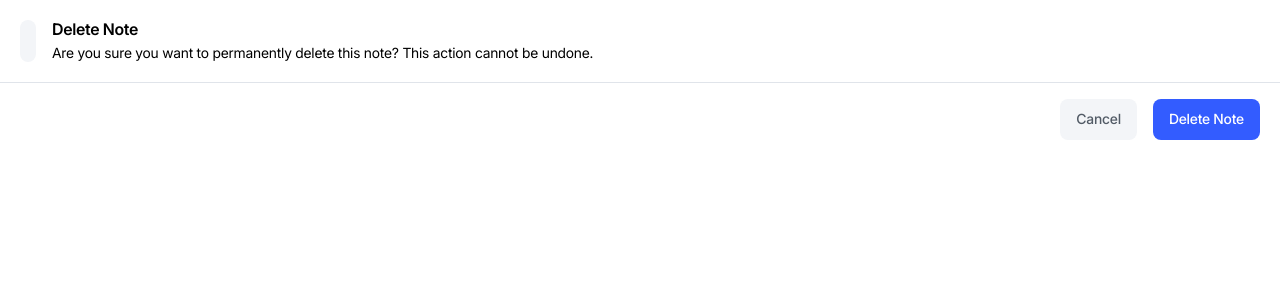
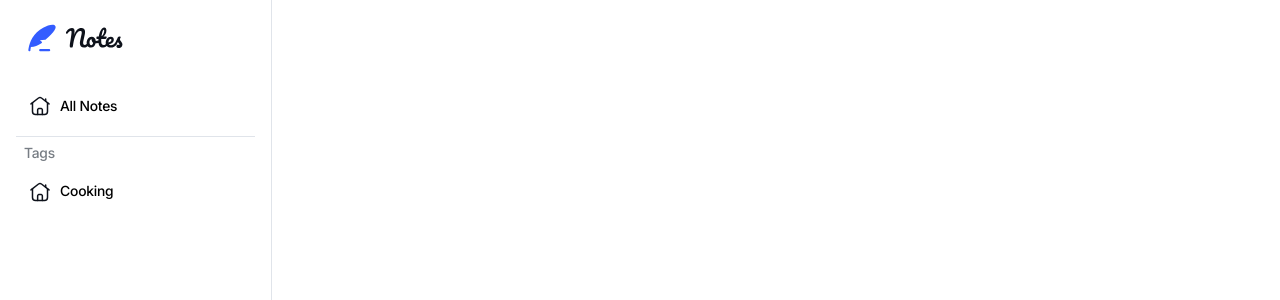
Before and after one commit to YeatisNeat/note-taking-web-app, a React (Vite) app in the folder WebApp/: page / in a window 1280 px wide. Shown: the top 300 px of the page. Built offline with nearby package versions, Linux system fonts and the light colour scheme.

Commit message:
Added Sidebar
Man lot's of work still needs to be done

```diff
--- a/WebApp/src/App.css
+++ b/WebApp/src/App.css
@@ -54,6 +54,14 @@
     box-sizing: border-box;
 }
 
+body {
+    height: 100vh;
+}
+
+#root {
+    height: 100%;
+}
+
 .text-preset-1 {
     font-family: 'InterBold';
     font-size: 1.5rem;
--- a/WebApp/src/App.jsx
+++ b/WebApp/src/App.jsx
@@ -3,12 +3,13 @@ import PrimaryButton from './components/PrimaryButton'
 import SecondaryButton from './components/SecondaryButton'
 import BorderButton from './components/BorderButton'
 import Modal from './components/Modal'
+import Main from './views/Main'
 
 function App() {
 
   return (
     <>
-      <Modal headerText="Delete Note" bodyText="Are you sure you want to permanently delete this note? This action cannot be undone."/>
+      <Main />
     </>
   )
 }
--- /dev/null
+++ b/WebApp/src/components/sidebar/Sidebar.css
@@ -0,0 +1,22 @@
+.sidebar {
+    padding: 0.75rem 1rem;
+    max-width: 272px;
+    border-right: 1px solid var(--Neutral-200);
+    height: 100%;
+}
+
+.logo-container {
+    padding: 0.75rem;
+    margin-bottom: 1rem;
+}
+
+.sidebar-top {
+    margin-bottom: 0.5rem;
+}
+
+.tag-p {
+    margin-top: 0.5rem;
+    margin-bottom: 0.5rem;
+    margin-left: 0.5rem;
+    color: var(--Neutral-500);
+}
--- /dev/null
+++ b/WebApp/src/components/sidebar/Sidebar.jsx
@@ -0,0 +1,29 @@
+import './Sidebar.css'
+import logo from '../../images/logo.svg'
+import TagItem from './TagItem.jsx'
+
+function Sidebar () {
+    return (
+        <div className="sidebar">
+            <div className="logo-container">
+                <img src={logo} alt="" className="logo" />
+            </div>
+
+            <div className="content">
+                <div className="sidebar-top">
+                    <TagItem text="All Notes"/>
+                </div>
+                <hr className="divider" />
+
+                <div className="sidebar-bottom">
+                    <p className="text-preset-4 tag-p">Tags</p>
+                    <div className="tags-container">
+                        <TagItem text="Cooking" />
+                    </div>
+                </div>
+            </div>
+        </div>
+    )
+}
+
+export default Sidebar
--- /dev/null
+++ b/WebApp/src/components/sidebar/TagItem.css
@@ -0,0 +1,13 @@
+.tag-item {
+    background-color: var(--Neutral-0);
+    padding: 0.625rem 0.75rem;
+    display: flex;
+    gap: 0.5rem;
+    align-items: center;
+    margin-bottom: 0.25rem;
+    border-radius: 8px;
+}
+
+.tag-item:focus {
+    background-color: var(--Neutral-100);
+}
--- /dev/null
+++ b/WebApp/src/components/sidebar/TagItem.jsx
@@ -0,0 +1,16 @@
+import './TagItem.css'
+import homeIcon from '../../images/icon-home.svg'
+
+
+function TagItem (props) {
+    return (
+        <>
+            <div className="tag-item" tabIndex={0}>
+                <img src={homeIcon} alt="" />
+                <p className="tag-item-text text-preset-4">{props.text}</p>
+            </div>
+        </>
+    )
+}
+
+export default TagItem
--- /dev/null
+++ b/WebApp/src/views/Main.jsx
@@ -0,0 +1,9 @@
+import Sidebar from '../components/sidebar/Sidebar.jsx'
+
+function Main () {
+    return (
+        <Sidebar />
+    )
+}
+
+export default Main
```
